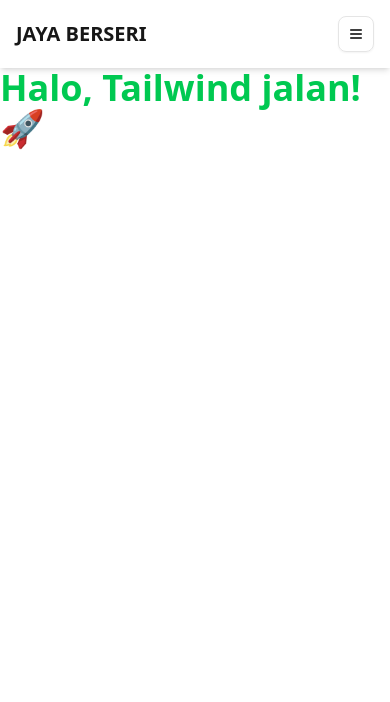
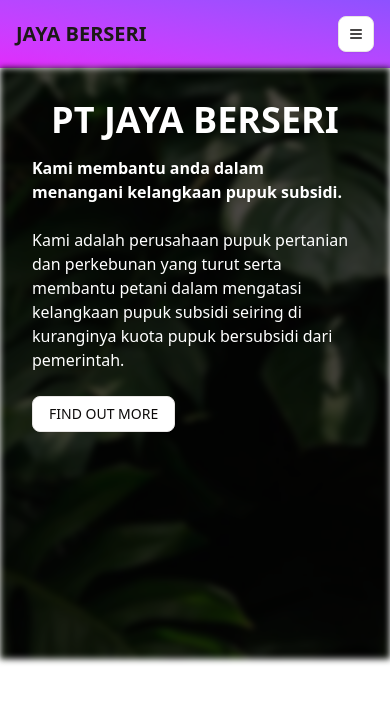
Before and after one commit to IrhamIzza/Jaya_Berseri_FrontEnd, a Vue app: page /home in a window 390 px wide. Shown: the top 702 px of the page. Built offline with nearby package versions, Linux system fonts and the light colour scheme.

Commit message:
Menambahkan Section

```diff
--- a/src/assets/main.css
+++ b/src/assets/main.css
@@ -1,9 +1,6 @@
 @import "tailwindcss";
-@tailwind base;
-@tailwind components;
-@tailwind utilities;
-
-/* @custom-variant dark (&:is(.dark *)); */
+@import "tw-animate-css";
+@custom-variant dark (&:is(.dark *));
 
 @theme inline {
   --color-background: var(--background);
@@ -44,77 +41,6 @@
   --color-sidebar-ring: var(--sidebar-ring);
 }
 
-:root {
-  --background: 0 0% 100%;
-  --foreground: 20 14.3% 4.1%;
-  --card: oklch(1 0 0);
-  --card-foreground: oklch(0.145 0 0);
-  --popover: oklch(1 0 0);
-  --popover-foreground: oklch(0.145 0 0);
-  --primary: oklch(0.205 0 0);
-  --primary-foreground: oklch(0.985 0 0);
-  --secondary: oklch(0.97 0 0);
-  --secondary-foreground: oklch(0.205 0 0);
-  --muted: oklch(0.97 0 0);
-  --muted-foreground: oklch(0.556 0 0);
-  --accent: oklch(0.97 0 0);
-  --accent-foreground: oklch(0.205 0 0);
-  --destructive: oklch(0.577 0.245 27.325);
-  --destructive-foreground: oklch(0.577 0.245 27.325);
-  --border: oklch(0.922 0 0);
-  --input: oklch(0.922 0 0);
-  --ring: oklch(0.708 0 0);
-  --chart-1: oklch(0.646 0.222 41.116);
-  --chart-2: oklch(0.6 0.118 184.704);
-  --chart-3: oklch(0.398 0.07 227.392);
-  --chart-4: oklch(0.828 0.189 84.429);
-  --chart-5: oklch(0.769 0.188 70.08);
-  --radius: 0.625rem;
-  --sidebar: oklch(0.985 0 0);
-  --sidebar-foreground: oklch(0.145 0 0);
-  --sidebar-primary: oklch(0.205 0 0);
-  --sidebar-primary-foreground: oklch(0.985 0 0);
-  --sidebar-accent: oklch(0.97 0 0);
-  --sidebar-accent-foreground: oklch(0.205 0 0);
-  --sidebar-border: oklch(0.922 0 0);
-  --sidebar-ring: oklch(0.708 0 0);
-}
-
-.dark {
-  --background: oklch(0.145 0 0);
-  --foreground: oklch(0.985 0 0);
-  --card: oklch(0.145 0 0);
-  --card-foreground: oklch(0.985 0 0);
-  --popover: oklch(0.145 0 0);
-  --popover-foreground: oklch(0.985 0 0);
-  --primary: oklch(0.985 0 0);
-  --primary-foreground: oklch(0.205 0 0);
-  --secondary: oklch(0.269 0 0);
-  --secondary-foreground: oklch(0.985 0 0);
-  --muted: oklch(0.269 0 0);
-  --muted-foreground: oklch(0.708 0 0);
-  --accent: oklch(0.269 0 0);
-  --accent-foreground: oklch(0.985 0 0);
-  --destructive: oklch(0.396 0.141 25.723);
-  --destructive-foreground: oklch(0.637 0.237 25.331);
-  --border: oklch(0.269 0 0);
-  --input: oklch(0.269 0 0);
-  --ring: oklch(0.439 0 0);
-  --chart-1: oklch(0.488 0.243 264.376);
-  --chart-2: oklch(0.696 0.17 162.48);
-  --chart-3: oklch(0.769 0.188 70.08);
-  --chart-4: oklch(0.627 0.265 303.9);
-  --chart-5: oklch(0.645 0.246 16.439);
-  --sidebar: oklch(0.205 0 0);
-  --sidebar-foreground: oklch(0.985 0 0);
-  --sidebar-primary: oklch(0.488 0.243 264.376);
-  --sidebar-primary-foreground: oklch(0.985 0 0);
-  --sidebar-accent: oklch(0.269 0 0);
-  --sidebar-accent-foreground: oklch(0.985 0 0);
-  --sidebar-border: oklch(0.269 0 0);
-  --sidebar-ring: oklch(0.439 0 0);
-}
-
 @layer base {
   * {
     @apply border-border outline-ring/50;
@@ -127,62 +53,133 @@
 @layer base {
   :root {
     --background: 0 0% 100%;
-    --foreground: 20 14.3% 4.1%;
+    --foreground: 240 10% 3.9%;
 
     --card: 0 0% 100%;
-    --card-foreground: 20 14.3% 4.1%;
+    --card-foreground: 240 10% 3.9%;
 
     --popover: 0 0% 100%;
-    --popover-foreground: 20 14.3% 4.1%;
+    --popover-foreground: 240 10% 3.9%;
 
-    --primary: 24 9.8% 10%;
-    --primary-foreground: 60 9.1% 97.8%;
+    --primary: 142.1 76.2% 36.3%;
+    --primary-foreground: 355.7 100% 97.3%;
 
-    --secondary: 60 4.8% 95.9%;
-    --secondary-foreground: 24 9.8% 10%;
+    --secondary: 240 4.8% 95.9%;
+    --secondary-foreground: 240 5.9% 10%;
 
-    --muted: 60 4.8% 95.9%;
-    --muted-foreground: 25 5.3% 44.7%;
+    --muted: 240 4.8% 95.9%;
+    --muted-foreground: 240 3.8% 46.1%;
 
-    --accent: 60 4.8% 95.9%;
-    --accent-foreground: 24 9.8% 10%;
+    --accent: 240 4.8% 95.9%;
+    --accent-foreground: 240 5.9% 10%;
 
     --destructive: 0 84.2% 60.2%;
-    --destructive-foreground: 60 9.1% 97.8%;
+    --destructive-foreground: 0 0% 98%;
 
-    --border:20 5.9% 90%;
-    --input:20 5.9% 90%;
-    --ring:20 14.3% 4.1%;
+    --border:240 5.9% 90%;
+    --input:240 5.9% 90%;
+    --ring:142.1 76.2% 36.3%;
     --radius: 0.75rem;
   }
 
   .dark {
     --background:20 14.3% 4.1%;
-    --foreground:60 9.1% 97.8%;
+    --foreground:0 0% 95%;
 
-    --card:20 14.3% 4.1%;
-    --card-foreground:60 9.1% 97.8%;
+    --card:24 9.8% 10%;
+    --card-foreground:0 0% 95%;
 
-    --popover:20 14.3% 4.1%;
-    --popover-foreground:60 9.1% 97.8%;
+    --popover:0 0% 9%;
+    --popover-foreground:0 0% 95%;
 
-    --primary:60 9.1% 97.8%;
-    --primary-foreground:24 9.8% 10%;
+    --primary:142.1 70.6% 45.3%;
+    --primary-foreground:144.9 80.4% 10%;
 
-    --secondary:12 6.5% 15.1%;
-    --secondary-foreground:60 9.1% 97.8%;
+    --secondary:240 3.7% 15.9%;
+    --secondary-foreground:0 0% 98%;
 
-    --muted:12 6.5% 15.1%;
-    --muted-foreground:24 5.4% 63.9%;
+    --muted:0 0% 15%;
+    --muted-foreground:240 5% 64.9%;
 
     --accent:12 6.5% 15.1%;
-    --accent-foreground:60 9.1% 97.8%;
+    --accent-foreground:0 0% 98%;
 
     --destructive:0 62.8% 30.6%;
-    --destructive-foreground:60 9.1% 97.8%;
+    --destructive-foreground:0 85.7% 97.3%;
 
-    --border:12 6.5% 15.1%;
-    --input:12 6.5% 15.1%;
-    --ring:24 5.7% 82.9%;
+    --border:240 3.7% 15.9%;
+    --input:240 3.7% 15.9%;
+    --ring:142.4 71.8% 29.2%;
   }
 }
+
+:root {
+  --background: oklch(1 0 0);
+  --foreground: oklch(0.147 0.004 49.25);
+  --card: oklch(1 0 0);
+  --card-foreground: oklch(0.147 0.004 49.25);
+  --popover: oklch(1 0 0);
+  --popover-foreground: oklch(0.147 0.004 49.25);
+  --primary: oklch(0.216 0.006 56.043);
+  --primary-foreground: oklch(0.985 0.001 106.423);
+  --secondary: oklch(0.97 0.001 106.424);
+  --secondary-foreground: oklch(0.216 0.006 56.043);
+  --muted: oklch(0.97 0.001 106.424);
+  --muted-foreground: oklch(0.553 0.013 58.071);
+  --accent: oklch(0.97 0.001 106.424);
+  --accent-foreground: oklch(0.216 0.006 56.043);
+  --destructive: oklch(0.577 0.245 27.325);
+  --destructive-foreground: oklch(0.577 0.245 27.325);
+  --border: oklch(0.923 0.003 48.717);
+  --input: oklch(0.923 0.003 48.717);
+  --ring: oklch(0.709 0.01 56.259);
+  --chart-1: oklch(0.646 0.222 41.116);
+  --chart-2: oklch(0.6 0.118 184.704);
+  --chart-3: oklch(0.398 0.07 227.392);
+  --chart-4: oklch(0.828 0.189 84.429);
+  --chart-5: oklch(0.769 0.188 70.08);
+  --radius: 0.625rem;
+  --sidebar: oklch(0.985 0.001 106.423);
+  --sidebar-foreground: oklch(0.147 0.004 49.25);
+  --sidebar-primary: oklch(0.216 0.006 56.043);
+  --sidebar-primary-foreground: oklch(0.985 0.001 106.423);
+  --sidebar-accent: oklch(0.97 0.001 106.424);
+  --sidebar-accent-foreground: oklch(0.216 0.006 56.043);
+  --sidebar-border: oklch(0.923 0.003 48.717);
+  --sidebar-ring: oklch(0.709 0.01 56.259);
+}
+
+.dark {
+  --background: oklch(0.147 0.004 49.25);
+  --foreground: oklch(0.985 0.001 106.423);
+  --card: oklch(0.147 0.004 49.25);
+  --card-foreground: oklch(0.985 0.001 106.423);
+  --popover: oklch(0.147 0.004 49.25);
+  --popover-foreground: oklch(0.985 0.001 106.423);
+  --primary: oklch(0.985 0.001 106.423);
+  --primary-foreground: oklch(0.216 0.006 56.043);
+  --secondary: oklch(0.268 0.007 34.298);
+  --secondary-foreground: oklch(0.985 0.001 106.423);
+  --muted: oklch(0.268 0.007 34.298);
+  --muted-foreground: oklch(0.709 0.01 56.259);
+  --accent: oklch(0.268 0.007 34.298);
+  --accent-foreground: oklch(0.985 0.001 106.423);
+  --destructive: oklch(0.396 0.141 25.723);
+  --destructive-foreground: oklch(0.637 0.237 25.331);
+  --border: oklch(0.268 0.007 34.298);
+  --input: oklch(0.268 0.007 34.298);
+  --ring: oklch(0.553 0.013 58.071);
+  --chart-1: oklch(0.488 0.243 264.376);
+  --chart-2: oklch(0.696 0.17 162.48);
+  --chart-3: oklch(0.769 0.188 70.08);
+  --chart-4: oklch(0.627 0.265 303.9);
+  --chart-5: oklch(0.645 0.246 16.439);
+  --sidebar: oklch(0.216 0.006 56.043);
+  --sidebar-foreground: oklch(0.985 0.001 106.423);
+  --sidebar-primary: oklch(0.488 0.243 264.376);
+  --sidebar-primary-foreground: oklch(0.985 0.001 106.423);
+  --sidebar-accent: oklch(0.268 0.007 34.298);
+  --sidebar-accent-foreground: oklch(0.985 0.001 106.423);
+  --sidebar-border: oklch(0.268 0.007 34.298);
+  --sidebar-ring: oklch(0.553 0.013 58.071);
+}
--- a/src/components/Navbar.vue
+++ b/src/components/Navbar.vue
@@ -1,6 +1,15 @@
 <script setup>
 import { Button } from '@/components/ui/button'
-import { Sheet, SheetTrigger, SheetContent } from '@/components/ui/sheet'
+import {
+  Sheet,
+  SheetClose,
+  SheetContent,
+  SheetDescription,
+  SheetFooter,
+  SheetHeader,
+  SheetTitle,
+  SheetTrigger,
+} from '@/components/ui/sheet'
 import { RouterLink, useRouter } from 'vue-router'
 import axios from 'axios';
 import {
@@ -43,7 +52,7 @@ function logout() {
 }
 </script>
 <template>
-    <header class="flex items-center justify-between p-4 bg-white shadow-md">
+    <header class="flex items-center justify-between p-4 bg-linear-to-bl from-violet-500 to-fuchsia-500 shadow-md">
         <!-- Logo -->
         <div class="text-xl font-bold text-primary">
             JAYA BERSERI
@@ -91,16 +100,22 @@ function logout() {
                 </SheetTrigger>
 
                 <SheetContent side="left">
-                    <nav class="flex flex-col space-y-4 p-4">
+                    <nav class="flex flex-col mt-8 space-y-4 p-4">
+                        <SheetClose class="border-b-2 text-left">
                             <RouterLink to="/home" class="text-gray-700 hover:text-primary text-lg font-semibold">
                                 Home
                             </RouterLink>
+                        </SheetClose>
+                        <SheetClose class="border-b-2 text-left">
                             <RouterLink to="/about" class="text-gray-700 hover:text-primary text-lg font-semibold">
                                 About
                             </RouterLink>
-                        <RouterLink to="/about" class="text-gray-700 hover:text-primary text-lg font-semibold">
-                            Services
+                        </SheetClose>
+                        <SheetClose class="border-b-2 text-left">
+                            <RouterLink to="/home" class="text-gray-700 hover:text-primary text-lg font-semibold">
+                                Home
                             </RouterLink>
+                        </SheetClose>
                     </nav>
                 </SheetContent>
             </Sheet>
--- a/src/views/HomeView.vue
+++ b/src/views/HomeView.vue
@@ -1,11 +1,37 @@
+<script setup>
+import { Button } from '@/components/ui/button'
+</script>
+
 <!-- Home.vue -->
 <template>
   <div>
-    <div class="text-4xl text-green-500 font-bold">
-    Halo, Tailwind jalan! 🚀
-  </div>
+    <!-- Hero -->
+    <section class="relative h-[70vh] md:h-screen lg:h-[85vh] w-full">
+      <!-- Background -->
+      <div class="bg-[url(/images/bg7.jpg)] h-full w-full bg-cover blur-[3px] brightness-[0.3]"></div>
+      <!-- Teks di atas background -->
+      <div class="absolute inset-0 comtainer p-8 md:p-16 gap-1">
+        <h1 class="text-4xl pb-4 text-center md:text-7xl text-white font-bold">PT JAYA BERSERI</h1>
+        <div class="flex md:gap-4">
+          <div class="flex md:flex-5/6 flex-col gap-6">
+            <h1 class=" md:text-4xl text-white font-semibold">Kami membantu anda dalam menangani kelangkaan
+              pupuk subsidi.</h1>
+            <h5 class=" md:text-3xl text-white">Kami adalah perusahaan pupuk pertanian dan perkebunan yang
+              turut serta membantu petani dalam mengatasi kelangkaan pupuk subsidi seiring di kuranginya kuota pupuk
+              bersubsidi dari pemerintah.</h5>
+            <div class="flex">
+              <Button variant="outline">FIND OUT MORE</Button>
+            </div>
+          </div>
+          <div class="md:flex-1/6 my-auto items-center">
+            <img class="hidden md:block" src="/images/icon2.png" alt="">
+          </div>
+        </div>
+      </div>
+    </section>
+    <!-- ICON -->
+    <div>
+
+    </div>
   </div>
 </template>
-
-<script setup>
-</script>
```
Also changed, not shown: components.json, public/images/bg7.jpg (added), public/images/icon2.png (added). Lines whose indentation alone changed are shown as unchanged.
